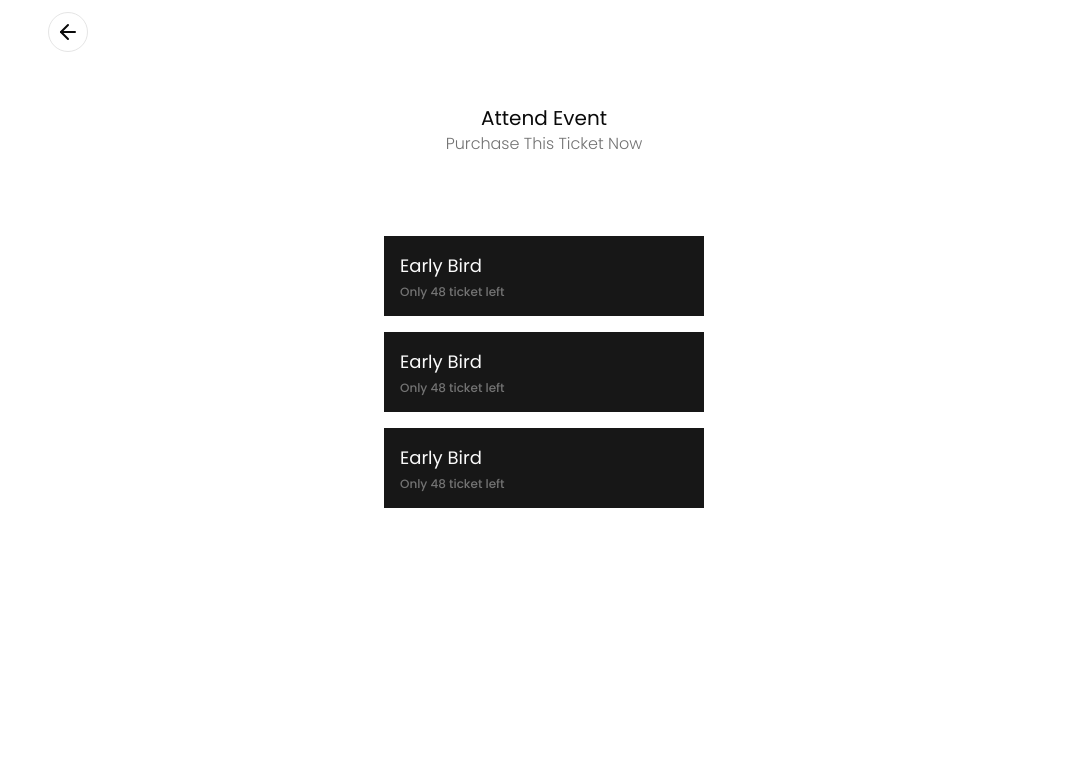
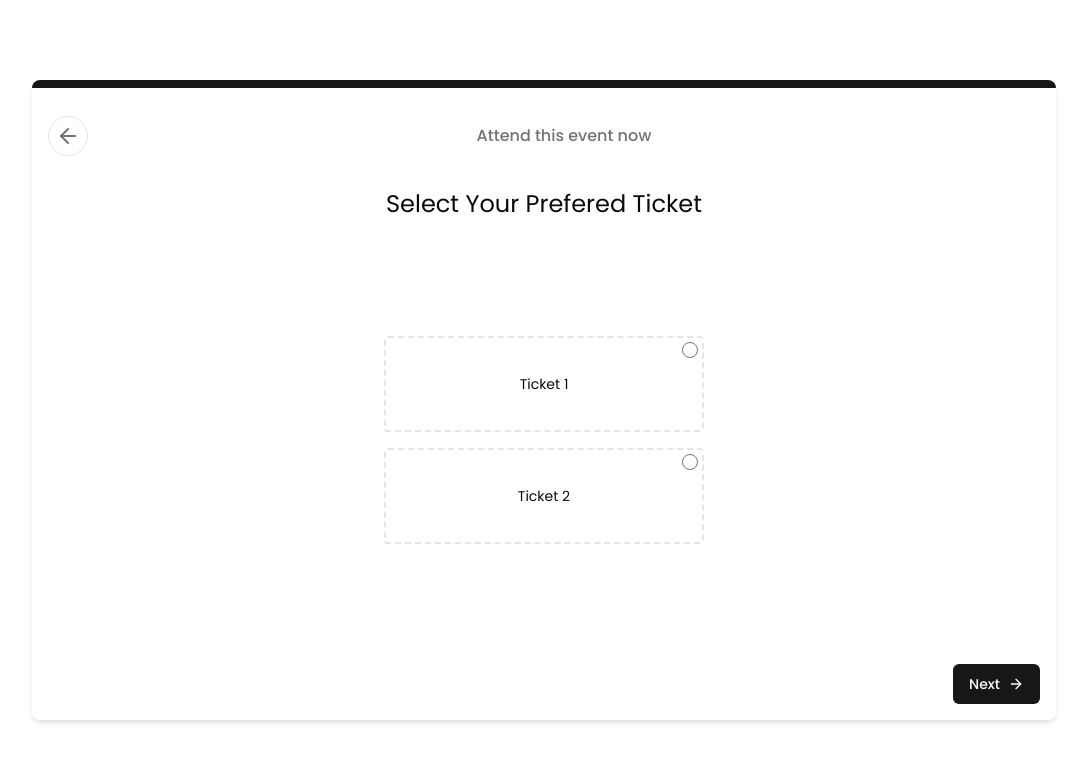
Before and after one commit to delmac-dev/event-management-app, a Next.js app: page /events/e1f8a8de-78c1-4c1f-9b1a-7a3d9cbd0e4d/attend in a window 1280 px wide. Shown: the top 762 px of the page, without its empty margins (96-1183 px from the left). Built offline with nearby package versions, Linux system fonts and the light colour scheme.

Commit message:
made edit to ticket booking page

```diff
--- a/app/(public)/(components)/attend-event-components.tsx
+++ b/app/(public)/(components)/attend-event-components.tsx
@@ -1,19 +1,30 @@
 "use client";
 
+import HandleTicketBookingForm from "@/components/forms/handle-ticket-booking";
 import { Button } from "@/components/ui/button";
 import { ArrowLeftIcon } from "lucide-react";
-import nav, { useRouter } from "next/navigation";
+import { useRouter } from "next/navigation";
 
-export function AttendHeader() {
+export default function AttendeeBookingForm() {
+    return (
+      <section className="relative sub_container flex_center flex-col rounded-none md:rounded-lg bg-bacground p-4 h-screen md:max-h-[640px] border-t-8 border-secondary-foreground shadow-md">
+        <AttendHeader />
+        <HandleTicketBookingForm event={null} />
+      </section>
+    )
+}
+
+function AttendHeader() {
     const router = useRouter();
 
     return (
-        <header className="main-container">
-            <section className="sub_container h-16 flex items-center justify-start">
-                <Button variant='outline' className="h-10 w-10 p-0 rounded-full" onClick={() => router.back()}>
-                    <ArrowLeftIcon />
-                </Button>
-            </section>
-        </header>
+        <div className="w-full h-16 flex items-center justify-start">
+            <Button variant='outline' className="h-10 w-10 p-0 rounded-full" onClick={() => router.back()}>
+                <ArrowLeftIcon className="text-muted-foreground" />
+            </Button>
+            <div className="flex-1 flex_center">
+                <h3 className="text-base font-medium text-muted-foreground">Attend this event now</h3>
+            </div>
+        </div>
     )
 }
--- a/app/(public)/events/[slug]/attend/page.tsx
+++ b/app/(public)/events/[slug]/attend/page.tsx
@@ -1,28 +1,12 @@
-import { AttendHeader } from "@/app/(public)/(components)/attend-event-components";
+import AttendeeBookingForm from "@/app/(public)/(components)/attend-event-components";
 import { QueryProps } from "@/lib/types";
 
 export default async function EventJoin({ params }: QueryProps) {
     const slug = params.slug;
 
     return (
-        <>
-            <AttendHeader />
-            <main className="main_container">
-                <section className="sub_container py-10 flex_center flex-col">
-                    <h1 className="text-xl font-normal">Attend Event</h1>
-                    <p className="text-base font-light text-muted-foreground">Purchase This Ticket Now</p>
-                </section>
-                <div className="sub_container py-10 flex_center flex-col gap-4">
-                    {Array(3).fill("i").map((_, _id) => (
-                        <div key={_id} className="relative w-80 h-20 bg-primary flex justify-between">
-                            <div className="flex-1 p-4">
-                                <h2 className="text-lg text-primary-foreground">Early Bird</h2>
-                                <p className="text-xs font-medium text-muted-foreground mt-1">Only 48 ticket left</p>
-                            </div>
-                        </div>
-                    ))}
-                </div>
-            </main>
-        </>
+        <main className="relative main_container h-screen flex_center flex-1 md:px-4">
+            <AttendeeBookingForm />
+        </main>
     );
 }
--- a/components/forms/handle-ticket-booking.tsx
+++ b/components/forms/handle-ticket-booking.tsx
@@ -1,9 +1,16 @@
 import { zodResolver } from "@hookform/resolvers/zod";
-import { useForm } from "react-hook-form";
+import { useController, useForm } from "react-hook-form";
 import { toast } from "sonner";
 import { z } from "zod";
-import { Form } from "../ui/form";
+import { Form, FormControl, FormFieldContextProvider, FormItem, FormLabel } from "../ui/form";
 import { cn } from "@/lib/utils";
+import { Tabs, TabsContent } from "../ui/tabs";
+import { Button } from "../ui/button";
+import { ArrowLeft, ArrowRight, TicketCheck } from "lucide-react";
+import { useState } from "react";
+import { RadioGroup } from "@radix-ui/react-radio-group";
+import { RadioGroupItem } from "../ui/radio-group";
+import { Input } from "../ui/input";
 
 const FormSchema = z.object({
     user_id: z.string(),
@@ -17,19 +24,33 @@ export type HandleTicketBookingFormProps = {
     event: any,
     className?: string
 }
+type TabProps = "tickets"| "details" | "success";
+type CustomTabContentProps = {
+    title?: string,
+    tabName: TabProps,
+    onNext?: () => void,
+    onPrevious?: () => void,
+    nextLabel?: string,
+    previousLabel?: string,
+    submit?: boolean,
+    tabEnd?: boolean,
+    className?: string,
+    children: React.ReactNode
+}
 
 export default function HandleTicketBookingForm({className}:HandleTicketBookingFormProps) {
+    const [tab, setTab] = useState<TabProps>("tickets");
     const form = useForm<HandleTicketBooking>({
         resolver: zodResolver(FormSchema),
         defaultValues: {
+            ticket_id: '',
             user_id: '',
-            ticket_id: '',
             full_name: '',
             email: '',
         }
     });
 
-    const {handleSubmit} = form;
+    const {trigger, handleSubmit} = form;
     // select all tickets where event.id and pass to select
 
     function onSubmit(data: HandleTicketBooking) {
@@ -37,17 +58,140 @@ export default function HandleTicketBookingForm({className}:HandleTicketBookingF
           description: JSON.stringify(data, null, 2),
           position: "top-right"
         });
+        setTab("success");
     };
+
+    const moveTo = async (tab:TabProps, fields?:any, isPrev=false) => {
+        const result = !isPrev ? await trigger(fields) : true;
+
+        if(!result)
+            return;
+
+        setTab(tab);
+    }
 
     return (
         <Form {...form}>
-            <form onSubmit={handleSubmit(onSubmit)} className={cn("w-full", className)}>
-                {/* user_id switch input */}
-                {/* ticket_id radio input */}
-                {/* full_name string input */}
-                {/* email string input */}
-                {/* submit button */}
-            </form>
+            <Tabs value={tab} onValueChange={(value) => setTab(value as TabProps)} asChild>
+                <form onSubmit={handleSubmit(onSubmit)} className={cn("w-full flex-1 flex flex-col", className)}>
+                    <CustomTabContent
+                        title="Select Your Prefered Ticket"
+                        tabName="tickets"
+                        onNext={() => moveTo('details', ["ticket_id"])}
+                        className="flex-1 flex_center"
+                    >
+                        <TicketRadioGroup name="ticket_id" />
+                    </CustomTabContent>
+                    <CustomTabContent
+                        title="Enter Your Details"
+                        tabName="details"
+                        onPrevious={() => moveTo('tickets', null, true)}
+                        submit
+                        nextLabel="Complete Attendance"
+                        className="flex-1 flex_center flex-col space-y-7"
+                    >
+                        {/* user_id switch input */}
+                        <TicketDetailInput name="full_name" label="Full Name" placeHolder="Enter your full name" />
+                        <TicketDetailInput name="email" label="Email" placeHolder="Enter your email address" />
+                    </CustomTabContent>
+                    <CustomTabContent
+                        tabName="success"
+                        tabEnd
+                        className="flex flex-col"
+                    >
+                        <div className="w-full py-8 flex_center flex-col">
+                            <TicketCheck strokeWidth={1} className="size-32 text-muted-foreground" />
+
+                        </div>
+                    </CustomTabContent>
+                </form>
+            </Tabs>
         </Form>
     )
 }
+
+function CustomTabContent(props: CustomTabContentProps) {
+    const {
+        title,
+        tabName,
+        tabEnd = false,
+        submit = false,
+        onNext = () => {},
+        onPrevious,
+        nextLabel = "Next",
+        previousLabel = "Previous",
+        className,
+        children
+    } = props
+
+    return (
+        <TabsContent value={tabName} className="w-full flex-1 flex-col gap-2 m-0 hidden data-[state=active]:flex">
+            <div className="flex-1 flex flex-col">
+                <div className={cn("hidden w-full py-5", title && "block")}>
+                    <h4 className="text-xl md:text-2xl text-center">{title}</h4>
+                </div>
+                <div className={cn("w-full py-2 space-y-4", className)}>
+                    {children}
+                </div>
+            </div>
+            <div className="w-full pt-4 flex flex-row-reverse justify-between">
+                {!tabEnd && (
+                    <Button type={submit? "submit" : "button" } onClick={onNext}>
+                        {nextLabel}
+                        {!submit && (<ArrowRight className="ml-2 size-4" />)}
+                    </Button>
+                )}
+                {(!tabEnd && onPrevious) && (
+                    <Button type="button" onClick={onPrevious}>
+                        <ArrowLeft className="mr-2 size-4" />
+                        {previousLabel}
+                    </Button>
+                )}
+            </div>
+        </TabsContent>
+    )
+}
+
+
+function TicketRadioGroup({name}: {name: string}) {
+    const { field } = useController({name});
+
+    return (
+        <FormFieldContextProvider name={name}>
+            <FormControl>
+                <RadioGroup
+                  onValueChange={field.onChange}
+                  defaultValue={field.value}
+                  className="w-full flex_center flex-col space-y-4"
+                >
+                    {Array(2).fill("").map((item, _id) => (
+                        <FormItem key={_id} className="relative w-full max-w-80 h-24 space-y-0 p-3 rounded-sm border-2 border-dashed has-[:checked]:bg-muted/20">
+                            <FormControl>
+                                <RadioGroupItem value={`ticket ${_id}`} className="absolute top-1 right-1 border-muted-foreground" />
+                            </FormControl>
+                            <FormLabel className="w-full h-full flex_center font-normal capitalize cursor-pointer">
+                                Ticket {_id + 1}
+                            </FormLabel>
+                        </FormItem>
+                    ))}
+                </RadioGroup>
+            </FormControl>
+        </FormFieldContextProvider>
+    )
+};
+
+function TicketDetailInput(props:{name: string, label: string, placeHolder: string}) {
+    const {name, label, placeHolder} = props;
+    const { field } = useController({name});
+
+    return (
+        <FormFieldContextProvider name={name}>
+            <FormItem className="w-full max-w-screen-sm space-y-2.5">
+                <FormLabel className="font-normal text-base md:text-lg">{label}</FormLabel>
+                <FormControl>
+                    <Input { ...field } placeholder={placeHolder} className="w-full h-12 md:h-14 md:text-base"/>
+                </FormControl>
+            </FormItem>
+        </FormFieldContextProvider>
+    )
+}
```
